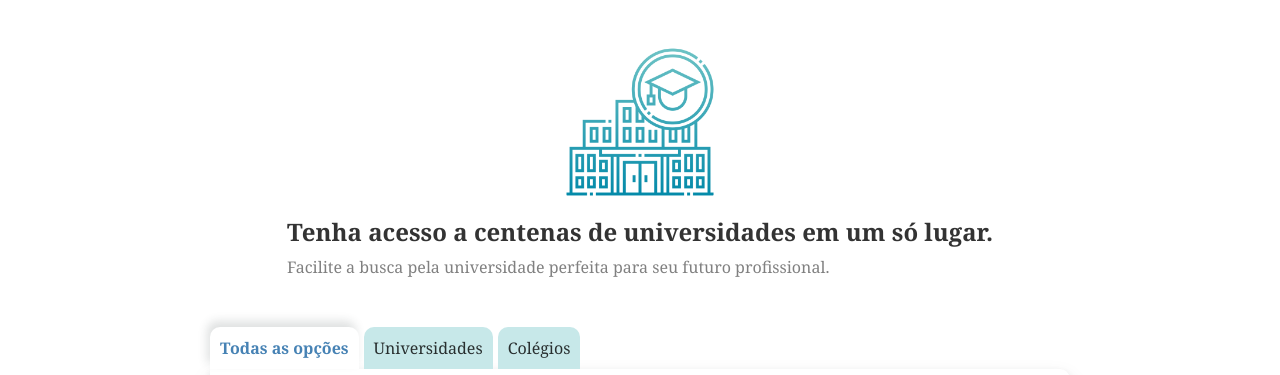
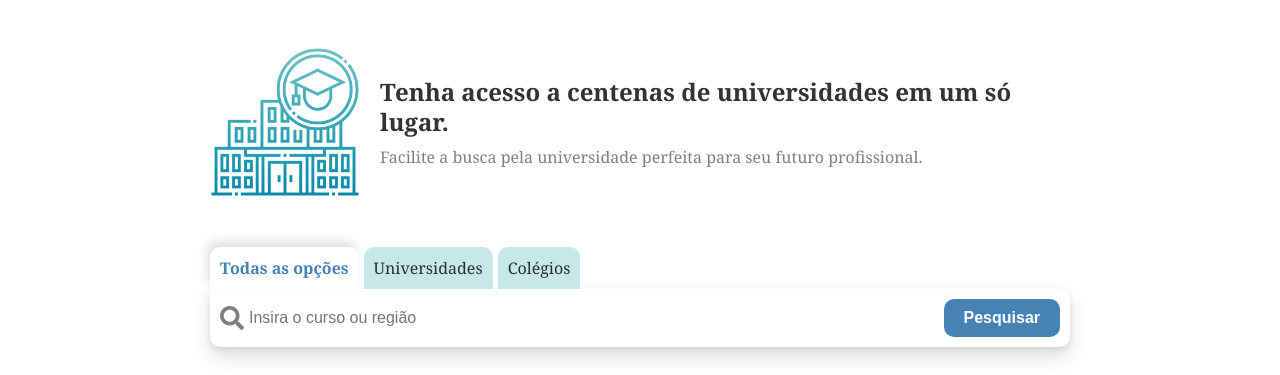
Before and after one commit to natasha-m-oliveira/univago, a plain HTML site: page index.html in a window 1280 px wide. Shown: the part 53-428 px from the top of the page. Drawn offline with Linux system fonts and the light colour scheme.

Commit message:
corrections

```diff
--- a/css/home.css
+++ b/css/home.css
@@ -3,12 +3,12 @@
     gap: 20px;
     justify-content: center;
     align-items: center;
-    flex-wrap: wrap;
     margin-top: 50px;
 }
 
 .banner .image {
-    width: 150px;
+    min-width: 100px;
+    max-width: 150px;
 }
 
 .banner h1 {
@@ -158,4 +158,7 @@
     .showcase {
         grid-template-columns: 1fr;
     }
+    .banner {
+        flex-wrap: wrap;
+    }
 }
```
